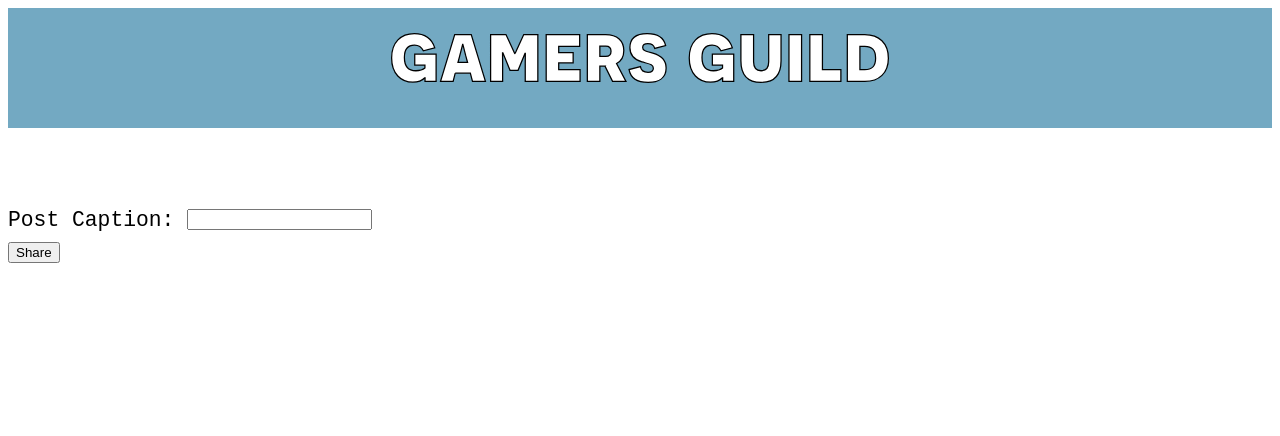
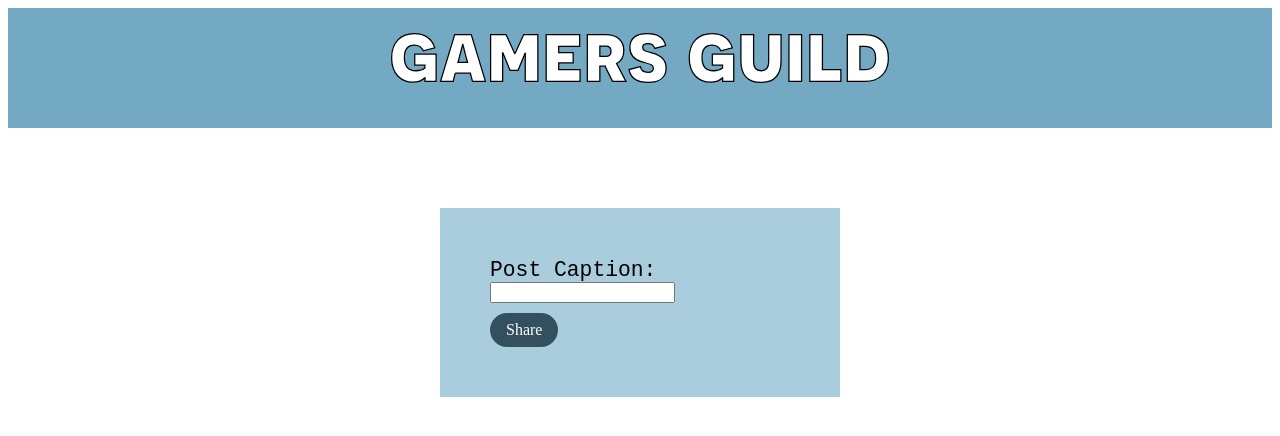
Before and after one commit to Nicole-Scalera/GamersGuild, a website: page client/views/create-post.html in a window 1280 px wide. Drawn offline with Linux system fonts and the light colour scheme; a web font is replaced by a local one.

Commit message:
CSS and Functionality edits
Basic overview:
- Edited visuals of "login" and "create-post" pages.
- Added some functionality features by redirecting the user from the "create-post" page to their personal feeds page.
- Deleted comments.

In-depth details:
- A background box and proper Share button has been added to the localhost:1337/create-post page.
     - The page now appears very similar to the theme of the login page.
- In terms of redirecting the user from "create-post" to their feeds page, I added the following line in create-post.js:
     - window.location.href = base_url + "/feed"
     - This line takes the base URL (localhost:1337) and combines it with the "/feed" index of the server. This allows them to see their post after they created it instead of a blank screen.
- I've also been playing around with "button_nav1" in buttons.css.
     - I want to keep as much of the styling in the css files as possible.
     - This button may need to be tweaked, or a new button may need to be added, in order to have it fit a page's layout.
- I deleted a bunch of comments in login.js for visual clarity.

Changes needed:
- Will need to add more comments for other files later.

```diff
--- a/client/public/css/buttons.css
+++ b/client/public/css/buttons.css
@@ -3,14 +3,21 @@
  * like "Go to Feed." It does not appear on the
  * hot bar header that is on every page. */
 .button_nav1 {
+    /* Box Information */
     background-color: var(--darkcyan);
     border: none;
     border-radius: 1.10em 1.10em 1.10em 1.10em;
     color: white;
-    padding: 3px 12px;
+    padding: 0.5em 1em; /* Height, Width */
+    margin-top: 5%;
+    display: inline-block;
+
+    /* Text Information */
+    font-family: "stevie-sans";
+    font-size: 16px;
     text-align: center;
-    display: inline-block;
-    font-size: 20px;
+    font-weight: 200pt;
+
 }
 
 /* ----- NAVIGATIONAL BUTTON 1 - HOVER -----*/
--- a/client/public/js/create-post.js
+++ b/client/public/js/create-post.js
@@ -1,5 +1,7 @@
 const base_url = "http://localhost:1337"                                // Get URL
 const post_caption = document.getElementById("post_caption_id")      // Caption for post
+const share_button = document.getElementById("share_button_id")     // Share button
+
 
 const submit_post = () => {
     // Get the contents of the caption
@@ -33,6 +35,8 @@ const submit_post = () => {
             .then((data) => console.log("Success:", data))
             .catch((error) => console.error("Error:", error));
 
+        // Link to user's feed page
+        window.location.href = base_url + "/feed"
 
     }
 
--- a/client/views/create-post.html
+++ b/client/views/create-post.html
@@ -43,6 +43,8 @@
 
 
     <!-- ======== NEW POST FORM (START) ======== -->
+    <div class="box1" style="margin: auto; background-color: var(--moonstonebluelighter1);">
+        <!-- create the background box -->
         <form>
             <!-- Prompt user for post caption -->
             <div style="padding-bottom: 10px;">
@@ -61,7 +63,8 @@
 
         <!-- This is outside the form so it doesn't submit the form. -->
         <div>
-        <button onclick="submit_post()">Share</button>
+            <button onclick="submit_post()" id="share_button_id" class="button_nav1" style="margin-top: 0;">Share</button>
+        </div>
     </div>
 
     <!-- ========= NEW POST FORM (END) ========= -->
```
Also changed, not shown: client/public/js/login.js (+1 -14 lines), client/views/login.html (+1 -1 lines). Lines whose indentation alone changed are shown as unchanged.
